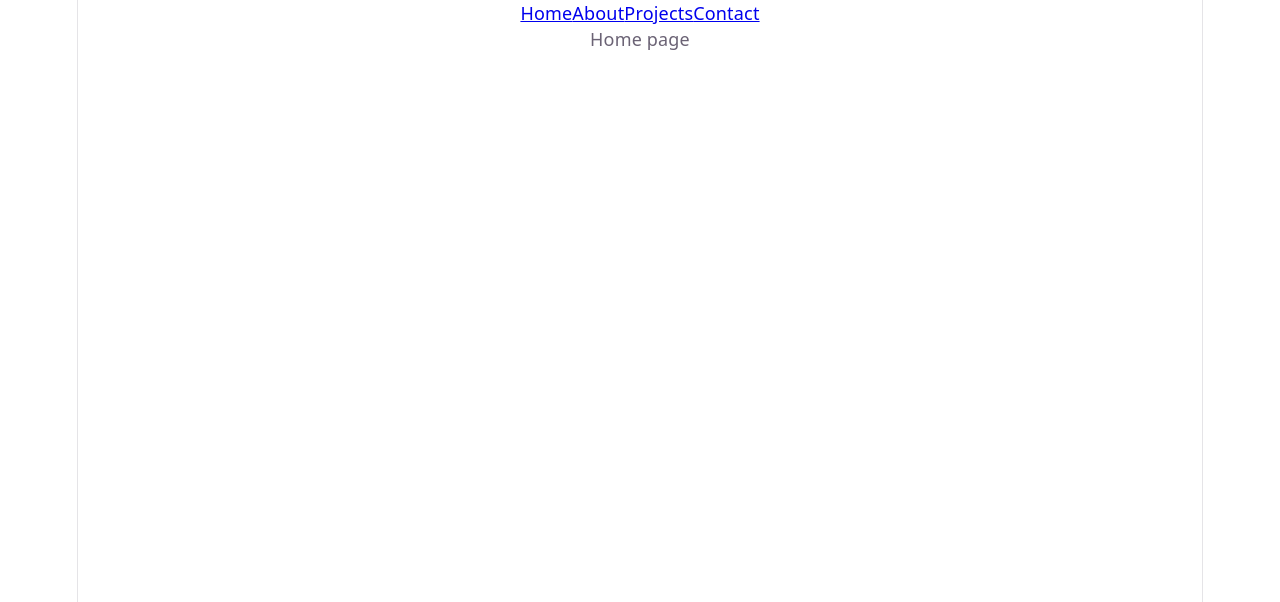
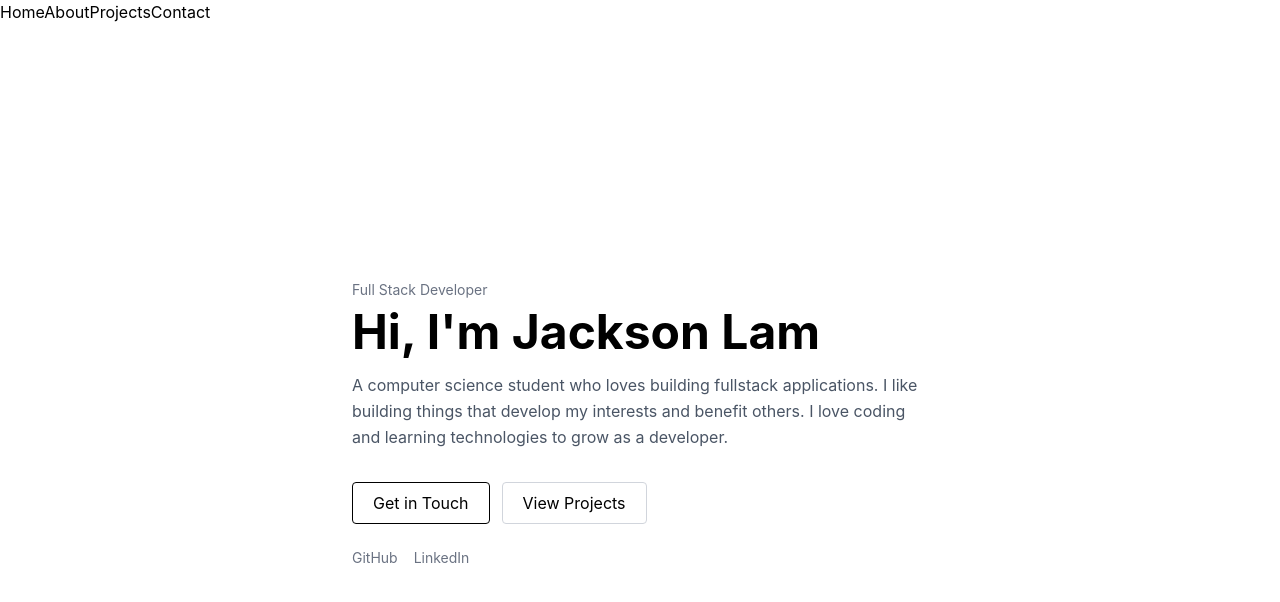
Before and after one commit to jackson0-0/my-portfolio, a React (Vite) app: page / in a window 1280 px wide. Shown: the top 602 px of the page. Built offline with nearby package versions, Linux system fonts and the light colour scheme.

Commit message:
built landing page

```diff
--- a/package.json
+++ b/package.json
@@ -10,9 +10,11 @@
     "preview": "vite preview"
   },
   "dependencies": {
+    "@tailwindcss/vite": "^4.3.3",
     "react": "^19.2.8",
     "react-dom": "^19.2.8",
-    "react-router-dom": "^7.18.3"
+    "react-router-dom": "^7.18.3",
+    "tailwindcss": "^4.3.3"
   },
   "devDependencies": {
     "@eslint/js": "^10.0.1",
--- a/src/index.css
+++ b/src/index.css
@@ -1,111 +1 @@
-:root {
-  --text: #6b6375;
-  --text-h: #08060d;
-  --bg: #fff;
-  --border: #e5e4e7;
-  --code-bg: #f4f3ec;
-  --accent: #aa3bff;
-  --accent-bg: rgba(170, 59, 255, 0.1);
-  --accent-border: rgba(170, 59, 255, 0.5);
-  --social-bg: rgba(244, 243, 236, 0.5);
-  --shadow:
-    rgba(0, 0, 0, 0.1) 0 10px 15px -3px, rgba(0, 0, 0, 0.05) 0 4px 6px -2px;
-
-  --sans: system-ui, 'Segoe UI', Roboto, sans-serif;
-  --heading: system-ui, 'Segoe UI', Roboto, sans-serif;
-  --mono: ui-monospace, Consolas, monospace;
-
-  font: 18px/145% var(--sans);
-  letter-spacing: 0.18px;
-  color-scheme: light dark;
-  color: var(--text);
-  background: var(--bg);
-  font-synthesis: none;
-  text-rendering: optimizeLegibility;
-  -webkit-font-smoothing: antialiased;
-  -moz-osx-font-smoothing: grayscale;
-
-  @media (max-width: 1024px) {
-    font-size: 16px;
-  }
-}
-
-@media (prefers-color-scheme: dark) {
-  :root {
-    --text: #9ca3af;
-    --text-h: #f3f4f6;
-    --bg: #16171d;
-    --border: #2e303a;
-    --code-bg: #1f2028;
-    --accent: #c084fc;
-    --accent-bg: rgba(192, 132, 252, 0.15);
-    --accent-border: rgba(192, 132, 252, 0.5);
-    --social-bg: rgba(47, 48, 58, 0.5);
-    --shadow:
-      rgba(0, 0, 0, 0.4) 0 10px 15px -3px, rgba(0, 0, 0, 0.25) 0 4px 6px -2px;
-  }
-
-  #social .button-icon {
-    filter: invert(1) brightness(2);
-  }
-}
-
-#root {
-  width: 1126px;
-  max-width: 100%;
-  margin: 0 auto;
-  text-align: center;
-  border-inline: 1px solid var(--border);
-  min-height: 100svh;
-  display: flex;
-  flex-direction: column;
-  box-sizing: border-box;
-}
-
-body {
-  margin: 0;
-}
-
-h1,
-h2 {
-  font-family: var(--heading);
-  font-weight: 500;
-  color: var(--text-h);
-}
-
-h1 {
-  font-size: 56px;
-  letter-spacing: -1.68px;
-  margin: 32px 0;
-  @media (max-width: 1024px) {
-    font-size: 36px;
-    margin: 20px 0;
-  }
-}
-h2 {
-  font-size: 24px;
-  line-height: 118%;
-  letter-spacing: -0.24px;
-  margin: 0 0 8px;
-  @media (max-width: 1024px) {
-    font-size: 20px;
-  }
-}
-p {
-  margin: 0;
-}
-
-code,
-.counter {
-  font-family: var(--mono);
-  display: inline-flex;
-  border-radius: 4px;
-  color: var(--text-h);
-}
-
-code {
-  font-size: 15px;
-  line-height: 135%;
-  padding: 4px 8px;
-  background: var(--code-bg);
-}
+@import "tailwindcss";
--- a/src/pages/Home.tsx
+++ b/src/pages/Home.tsx
@@ -1,3 +1,33 @@
 export default function Home() {
-  return <div>Home page</div>;
+  return (
+    <div className="min-h-screen flex items-center justify-center bg-white text-black px-6">
+      <div className="max-w-xl w-full">
+        <p className="text-sm text-gray-500 mb-2">Full Stack Developer</p>
+        <h1 className="text-5xl font-bold mb-4">Hi, I'm Jackson Lam</h1>
+        <p className="text-gray-600 mb-8 leading-relaxed">
+          A computer science student who loves building fullstack applications.
+          I like building things that develop my interests and benefit others.
+          I love coding and learning technologies to grow as a developer.
+        </p>
+
+        <div className="flex gap-3 mb-6">
+          <a href="/contact" className="border border-black px-5 py-2 rounded">
+            Get in Touch
+          </a>
+          <a href="/projects" className="border border-gray-300 px-5 py-2 rounded">
+            View Projects
+          </a>
+        </div>
+
+        <div className="flex gap-4">
+          <a href="https://github.com/jackson0-0" target="_blank" className="text-gray-500 text-sm">
+            GitHub
+          </a>
+          <a href="https://linkedin.com/in/jacksonlam227" target="_blank" className="text-gray-500 text-sm">
+            LinkedIn
+          </a>
+        </div>
+      </div>
+    </div>
+  );
 }
--- a/vite.config.ts
+++ b/vite.config.ts
@@ -1,7 +1,7 @@
+import { defineConfig } from 'vite'
 import react from '@vitejs/plugin-react'
-import { defineConfig } from 'vite'
+import tailwindcss from '@tailwindcss/vite'
 
-// https://vite.dev/config/
 export default defineConfig({
-  plugins: [react()],
+  plugins: [react(), tailwindcss()],
 })
```
Also changed, not shown: 1 other file (tests, documents, lock files or other folders).
